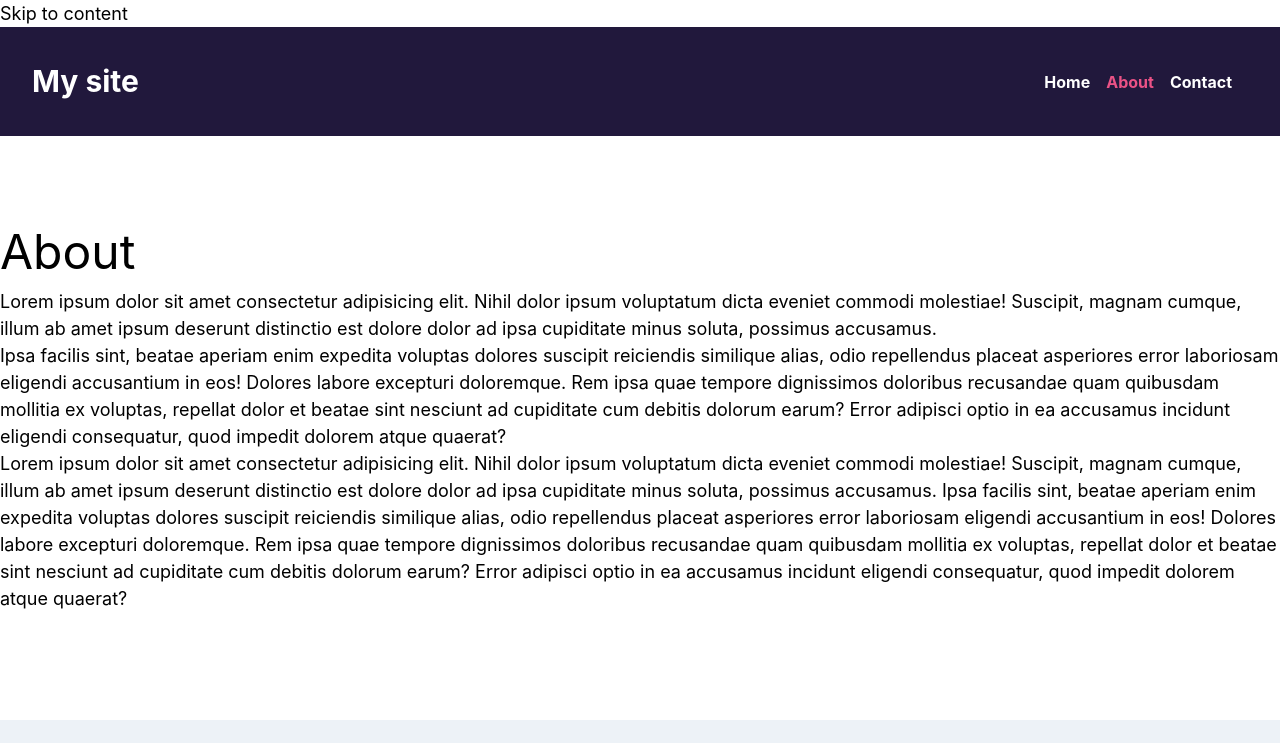
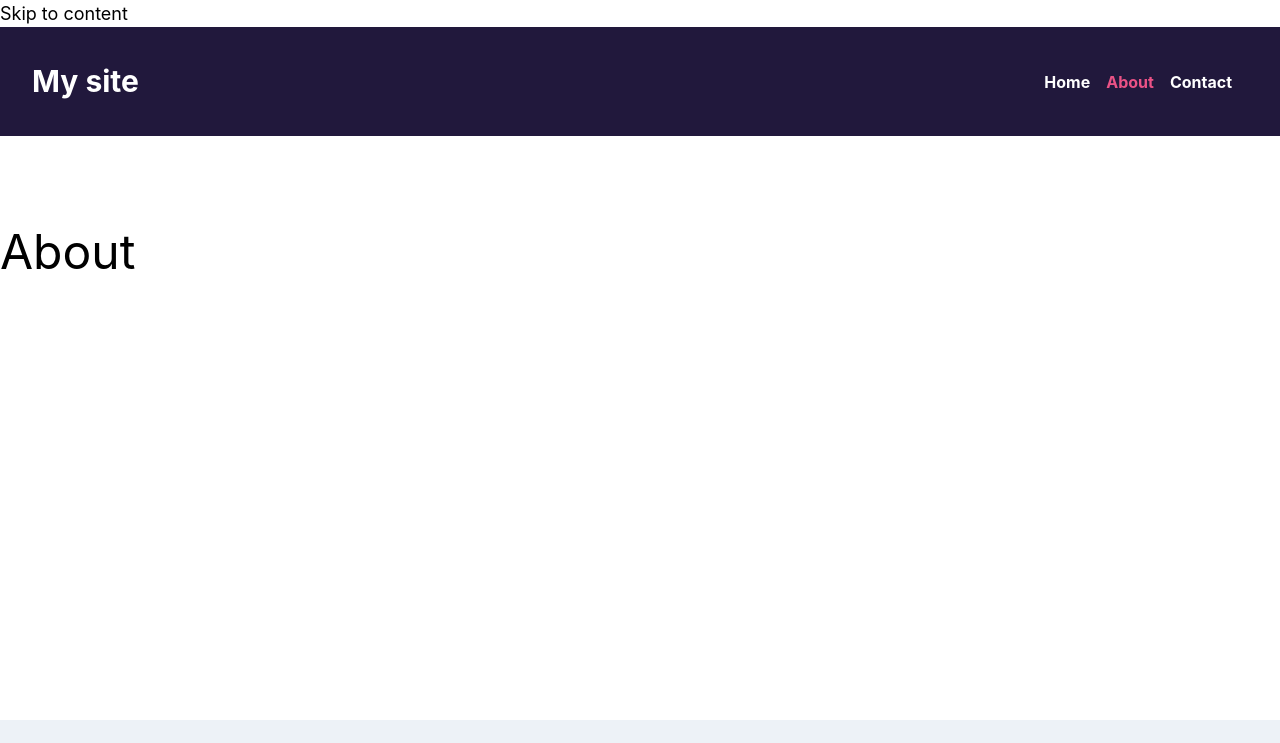
Before and after one commit to makito/makito.github.io, an Eleventy site: page site/about.njk in a window 1280 px wide. Shown: the top 743 px of the page. Built offline with nearby package versions, Linux system fonts and the light colour scheme; Eleventy itself is replaced by a stand-in of ours; files that its build step writes are made by us from their sources.

Commit message:
test new action workflow

```diff
--- a/site/about.njk
+++ b/site/about.njk
@@ -12,11 +12,6 @@ title: About
 
         <h1 class="page-title text-5xl">{{ title }}</h1>
 
-        <div class="content">
-           <p>Lorem ipsum dolor sit amet consectetur adipisicing elit. Nihil dolor ipsum voluptatum dicta eveniet commodi molestiae! Suscipit, magnam cumque, illum ab amet ipsum deserunt distinctio est dolore dolor ad ipsa cupiditate minus soluta, possimus accusamus.</p><p> Ipsa facilis sint, beatae aperiam enim expedita voluptas dolores suscipit reiciendis similique alias, odio repellendus placeat asperiores error laboriosam eligendi accusantium in eos! Dolores labore excepturi doloremque. Rem ipsa quae tempore dignissimos doloribus recusandae quam quibusdam mollitia ex voluptas, repellat dolor et beatae sint nesciunt ad cupiditate cum debitis dolorum earum? Error adipisci optio in ea accusamus incidunt eligendi consequatur, quod impedit dolorem atque quaerat?
-            <p>Lorem ipsum dolor sit amet consectetur adipisicing elit. Nihil dolor ipsum voluptatum dicta eveniet commodi molestiae! Suscipit, magnam cumque, illum ab amet ipsum deserunt distinctio est dolore dolor ad ipsa cupiditate minus soluta, possimus accusamus. Ipsa facilis sint, beatae aperiam enim expedita voluptas dolores suscipit reiciendis similique alias, odio repellendus placeat asperiores error laboriosam eligendi accusantium in eos! Dolores labore excepturi doloremque. Rem ipsa quae tempore dignissimos doloribus recusandae quam quibusdam mollitia ex voluptas, repellat dolor et beatae sint nesciunt ad cupiditate cum debitis dolorum earum? Error adipisci optio in ea accusamus incidunt eligendi consequatur, quod impedit dolorem atque quaerat?</p>
-        </div>
-
     </section>
 
 </main>
```
